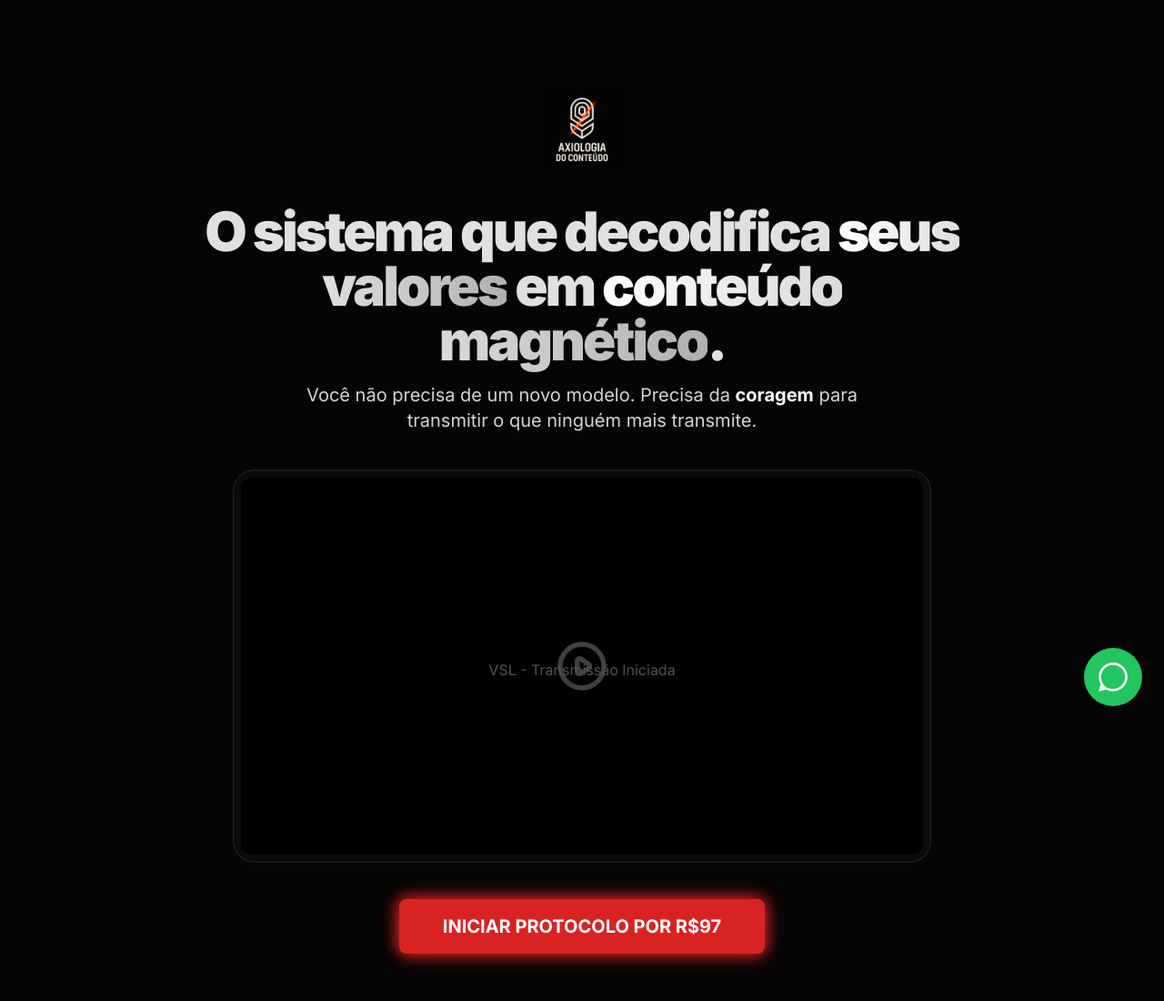
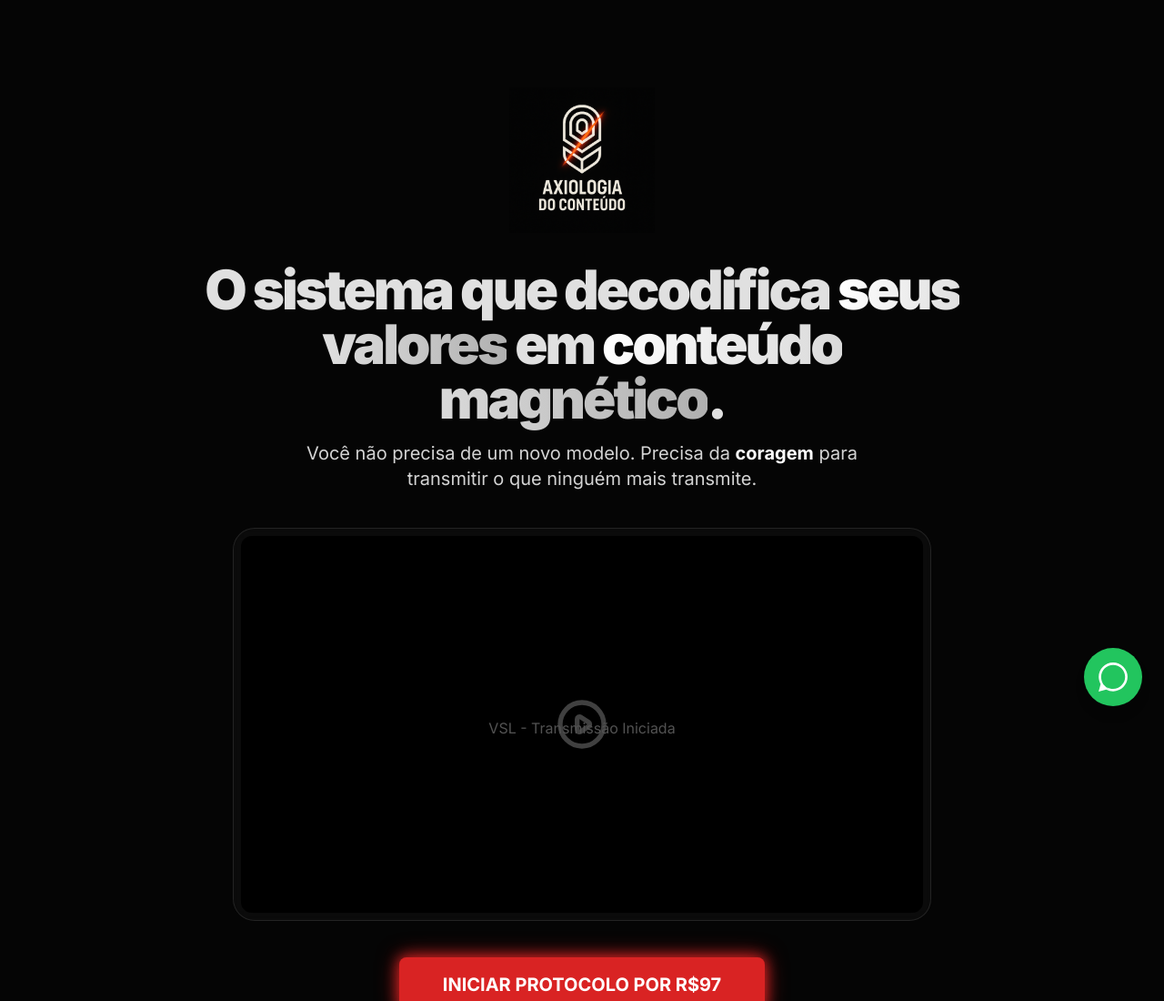
Before and after one commit to wallisonsantana/marketing-axiologico, a plain HTML site: page index.html in a window 1280 px wide. Shown: the top 1100 px of the page at 91% size. Drawn offline with nearby package versions, Linux system fonts and the light colour scheme.

Commit message:
Update index.html

```diff
--- a/index.html
+++ b/index.html
@@ -82,7 +82,7 @@
 
         <!-- Section 1: Hero / VSL -->
         <section id="hero" class="text-center py-16 md:py-24">
-            <img src="Logo-ac.png" alt="Logo Axiologia do Conteúdo" class="w-24 h-24 mx-auto mb-8">
+            <img src="Logo-ac.png" alt="Logo Axiologia do Conteúdo" class="w-40 h-40 mx-auto mb-8">
             <h1 class="text-4xl md:text-6xl font-black tracking-tighter mb-4">
                 O sistema que decodifica <span class="gradient-text">seus valores</span> em <span class="gradient-text">conteúdo magnético</span>.
             </h1>
```
